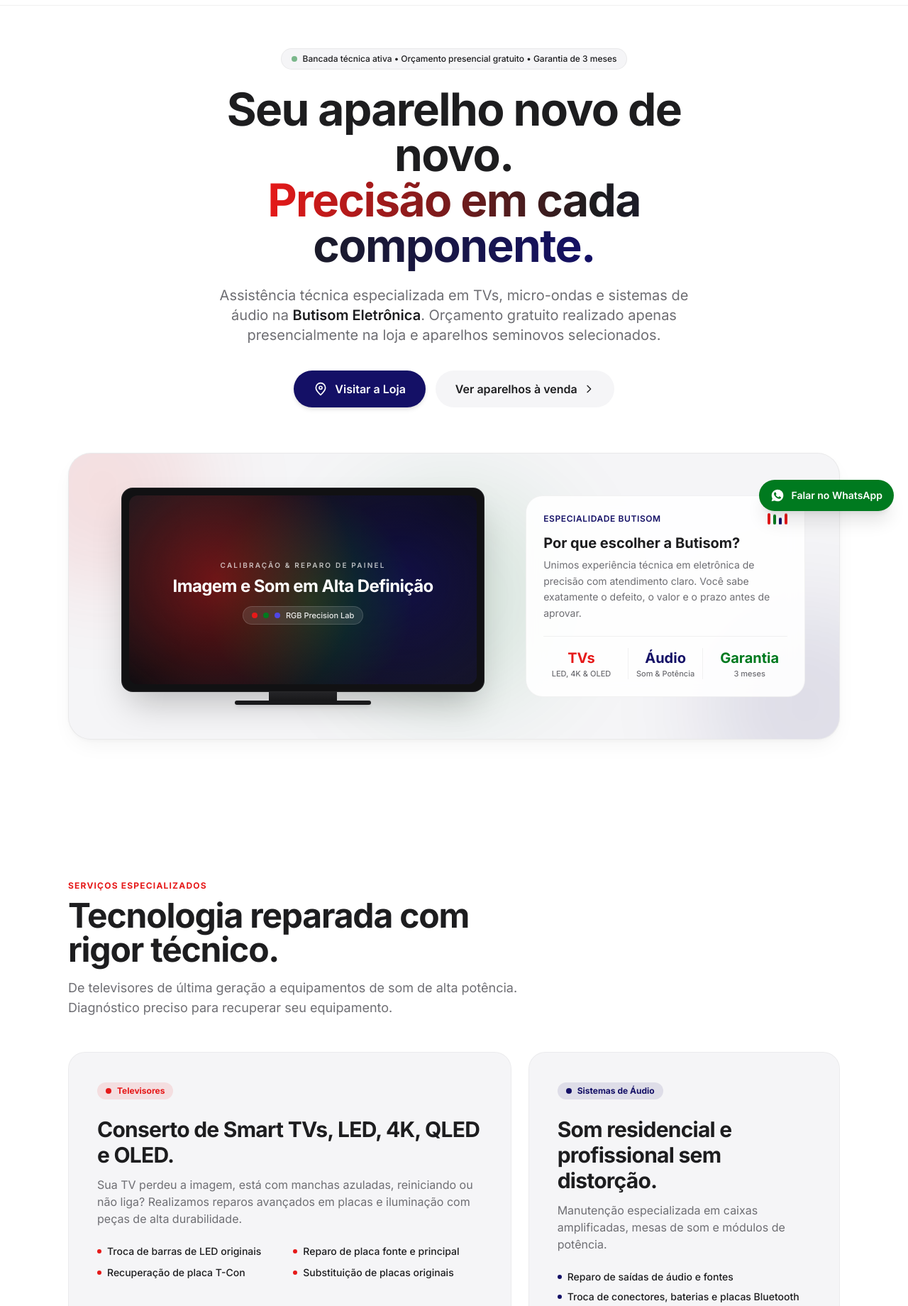
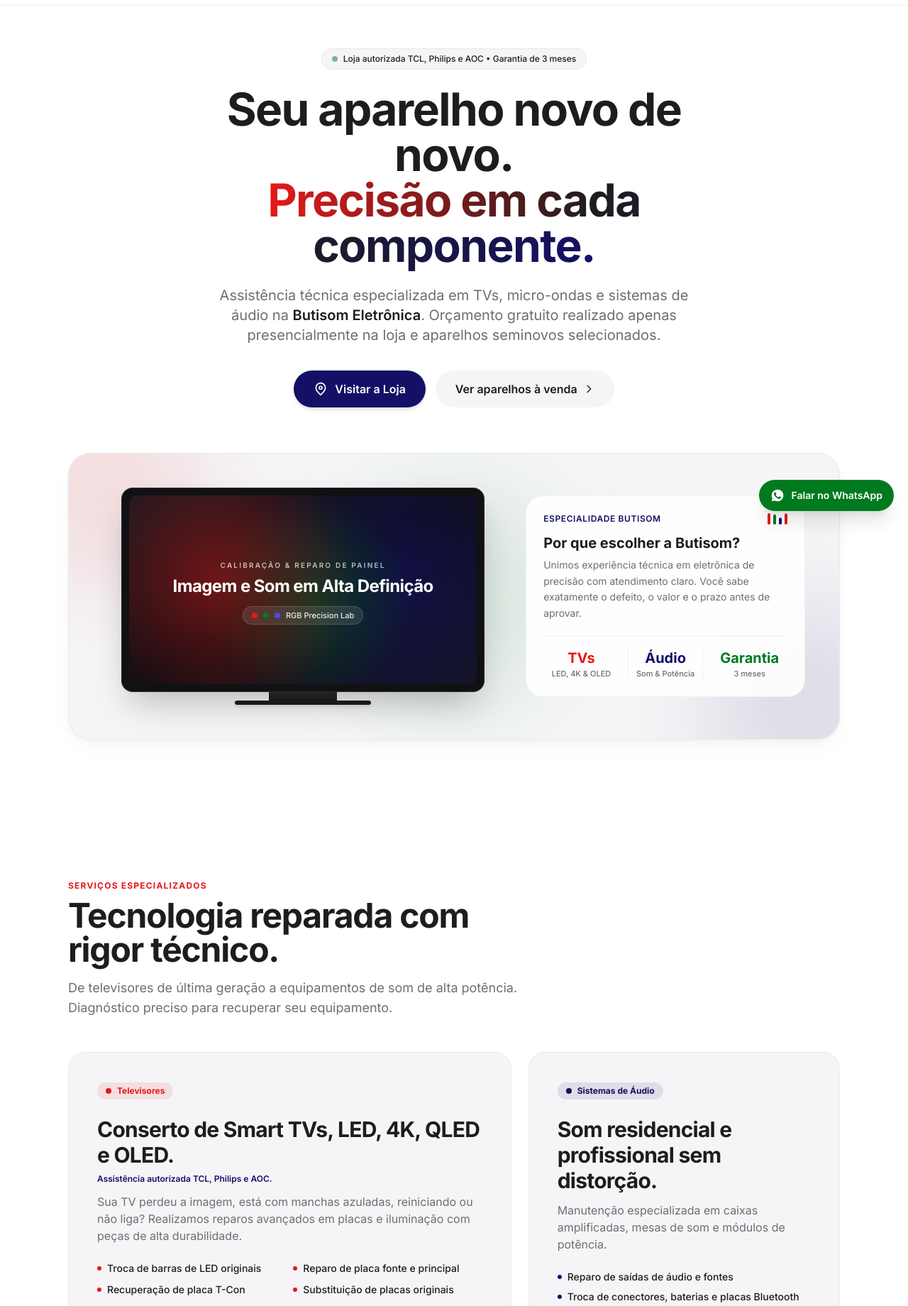
Before and after one commit to Mgperes/Butisom, a plain HTML site: page index.html in a window 1280 px wide. Shown: the part 60-1900 px from the top of the page at 71% size. Drawn offline with nearby package versions, Linux system fonts and the light colour scheme; a web font is replaced by a local one.

Commit message:
feat: Atualiza descrição e informações sobre assistência técnica no HTML e adiciona arquivo .gitignore

```diff
--- a/index.html
+++ b/index.html
@@ -4,7 +4,7 @@
   <meta charset="UTF-8" />
   <meta name="viewport" content="width=device-width, initial-scale=1.0" />
   <title>Butisom Eletrônica — Assistência Técnica de TV, Micro-ondas e Áudio</title>
-  <meta name="description" content="Assistência técnica especializada em TVs, micro-ondas e sistemas de áudio na Butisom Eletrônica. Orçamento gratuito apenas presencialmente e garantia de 3 meses." />
+  <meta name="description" content="Assistência técnica especializada em TVs, micro-ondas e sistemas de áudio na Butisom Eletrônica. Loja autorizada TCL, Philips e AOC. Orçamento gratuito apenas presencialmente e garantia de 3 meses." />
 
   <!-- Tailwind CSS -->
   <script src="https://cdn.tailwindcss.com"></script>
@@ -73,7 +73,7 @@
         <!-- Pill de Status com ponto Verde Butisom -->
         <div class="inline-flex items-center gap-2 px-3.5 py-1.5 rounded-full bg-[#F5F5F7] border border-black/5 mb-6">
           <span class="w-2 h-2 rounded-full bg-[#007A1F] animate-pulse"></span>
-          <span class="text-xs font-medium text-[#1D1D1F]">Bancada técnica ativa • Orçamento presencial gratuito • Garantia de 3 meses</span>
+          <span class="text-xs font-medium text-[#1D1D1F]">Loja autorizada TCL, Philips e AOC • Garantia de 3 meses</span>
         </div>
 
         <!-- Headline Alto Impacto -->
@@ -207,6 +207,9 @@
             <h3 class="text-2xl sm:text-3xl font-bold text-[#1D1D1F] tracking-tight">
               Conserto de Smart TVs, LED, 4K, QLED e OLED.
             </h3>
+            <p class="mt-2 text-xs font-semibold text-[#141066]">
+              Assistência autorizada TCL, Philips e AOC.
+            </p>
             <p class="mt-3 text-sm sm:text-base text-[#6E6E73] leading-relaxed">
               Sua TV perdeu a imagem, está com manchas azuladas, reiniciando ou não liga? Realizamos reparos avançados em placas e iluminação com peças de alta durabilidade.
             </p>
```
Also changed, not shown: 1 other file.
